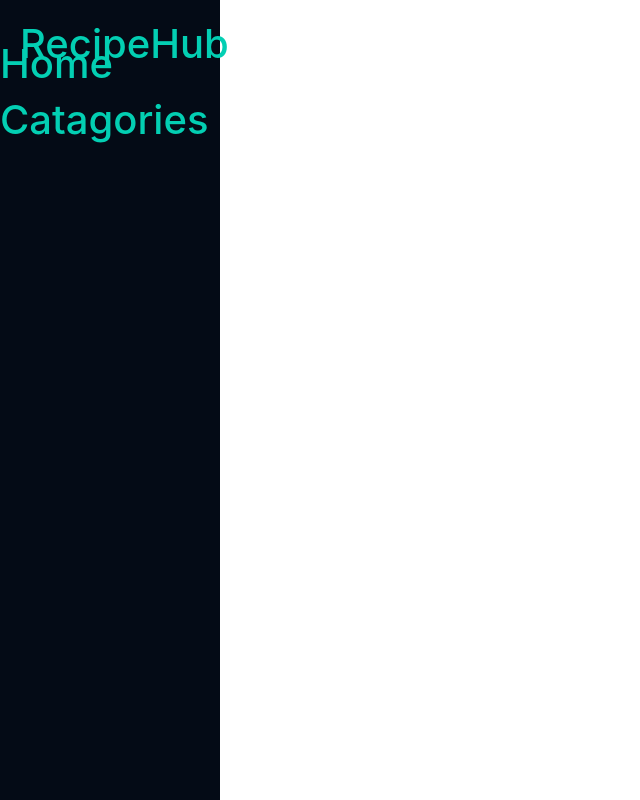
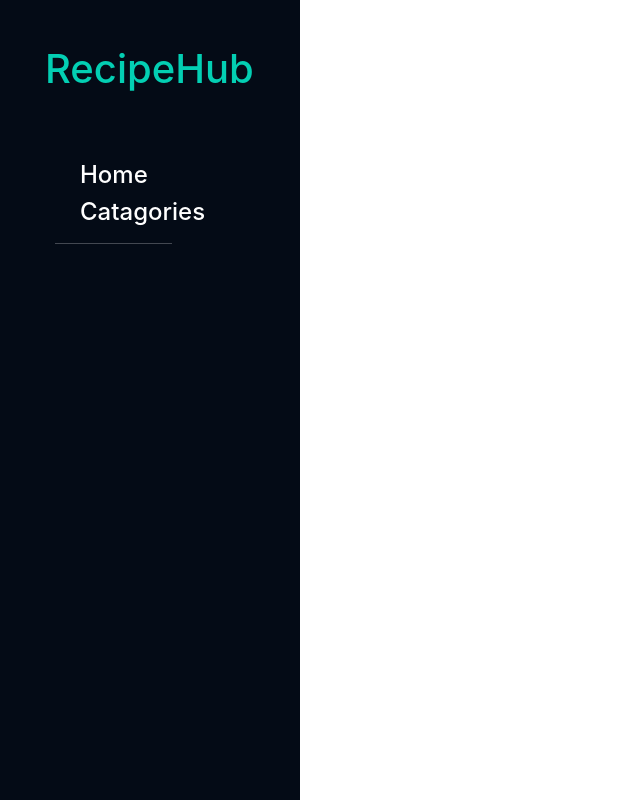
Before and after one commit to Jonathan-Martin1/RecipeHub-Front-End, a React (Create React App) app: page /usercontent in a window 1280 px wide. Shown: the whole page, without its empty margins (0-640 px from the left). Built offline with nearby package versions, Linux system fonts and the light colour scheme.

Commit message:
user nav links added and styling done

```diff
--- a/src/components/user.css
+++ b/src/components/user.css
@@ -6,6 +6,11 @@
 
 .navbar-light .navbar-brand:hover {
 	color: rgba(3, 207, 179, 1);
+}
+
+.bottom {
+	color: white;
+	width: 100%;
 }
 
 a {
@@ -22,8 +27,19 @@ a:hover {
 	color: rgba(3, 207, 179, 1);
 }
 
+a h4 {
+	color: white;
+	margin-left: 35px;
+}
+
+a:hover h4 {
+	color: white;
+	margin-left: 35px;
+}
+
 .userTitle {
 	padding: 20px;
+	margin: 25px;
 	width: 157px;
 	height: 36px;
 	left: 15px;
@@ -32,13 +48,8 @@ a:hover {
 
 .userNav {
 	position: absolute;
-	width: 220px;
+	width: 300px;
 	height: 100%;
 	left: 0px;
-	/* top: 52px; */
 	background-color: #040b16;
 }
-
-.home-catagories {
-	color: white;
-}
--- a/src/components/userNav.js
+++ b/src/components/userNav.js
@@ -20,22 +20,28 @@ const UserNav = (props) => {
 		handleShow();
 	};
 	return (
-		<div>
+		<div className='otherNav'>
 			<div className='userNav'>
 				<div className='userTitle'>
 					<a href='/' title='Home'>
 						<h1 onClick={userTitleClickHandle}>RecipeHub</h1>
 					</a>
-				</div>
-				<div className='home-categories'>
+					<br />
+					<br />
 					<a href='/userContent' title='User Content'>
-						<h1 onClick={userHomeHandle}>Home</h1>
+						<h4 onClick={userHomeHandle}>Home</h4>
 					</a>
-				</div>
-				<div className='categories'>
 					<a href='/userContent' title='User Content'>
-						<h1 onClick={userCatagoriesHandle}>Catagories</h1>
+						<h4 onClick={userCatagoriesHandle}>Catagories</h4>
 					</a>
+					<hr
+						style={{
+							width: '100%',
+							textAlign: 'left',
+							color: 'white',
+							marginLeft: '10px',
+						}}
+					/>
 				</div>
 			</div>
 		</div>
```
